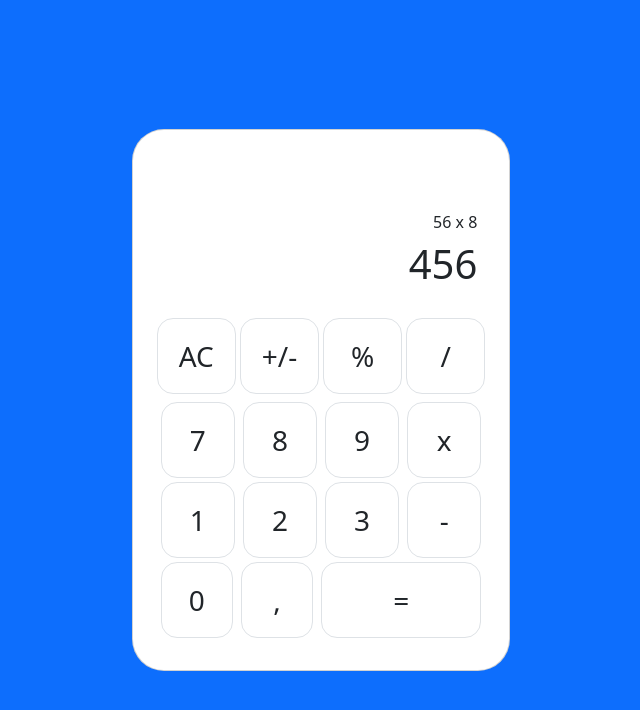
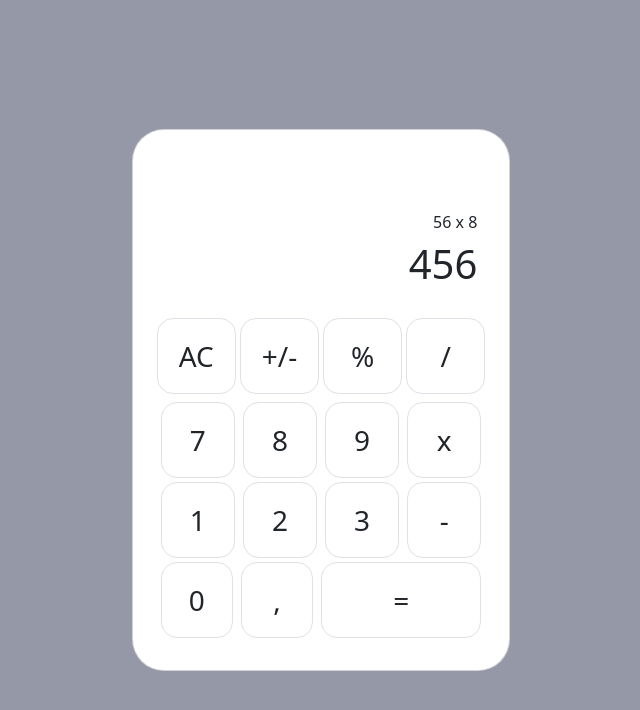
Before and after one commit to cwjki/calculator, a React (Create React App) app: page / in a window 1280 px wide. Shown: the top 710 px of the page, without its empty margins (319-959 px from the left). Built offline with nearby package versions, Linux system fonts and the light colour scheme.

Commit message:
adding color palette

```diff
--- a/src/custom.scss
+++ b/src/custom.scss
@@ -1,6 +1,10 @@
 // Override default variables before the import
 
-
+$primary: #9498A7;
+$secondary: #0F0E11;
+$info: #64656F;
+$warning: #D3D1D5;
+$danger: #433636;
 
 body {
     margin: 0;
```
